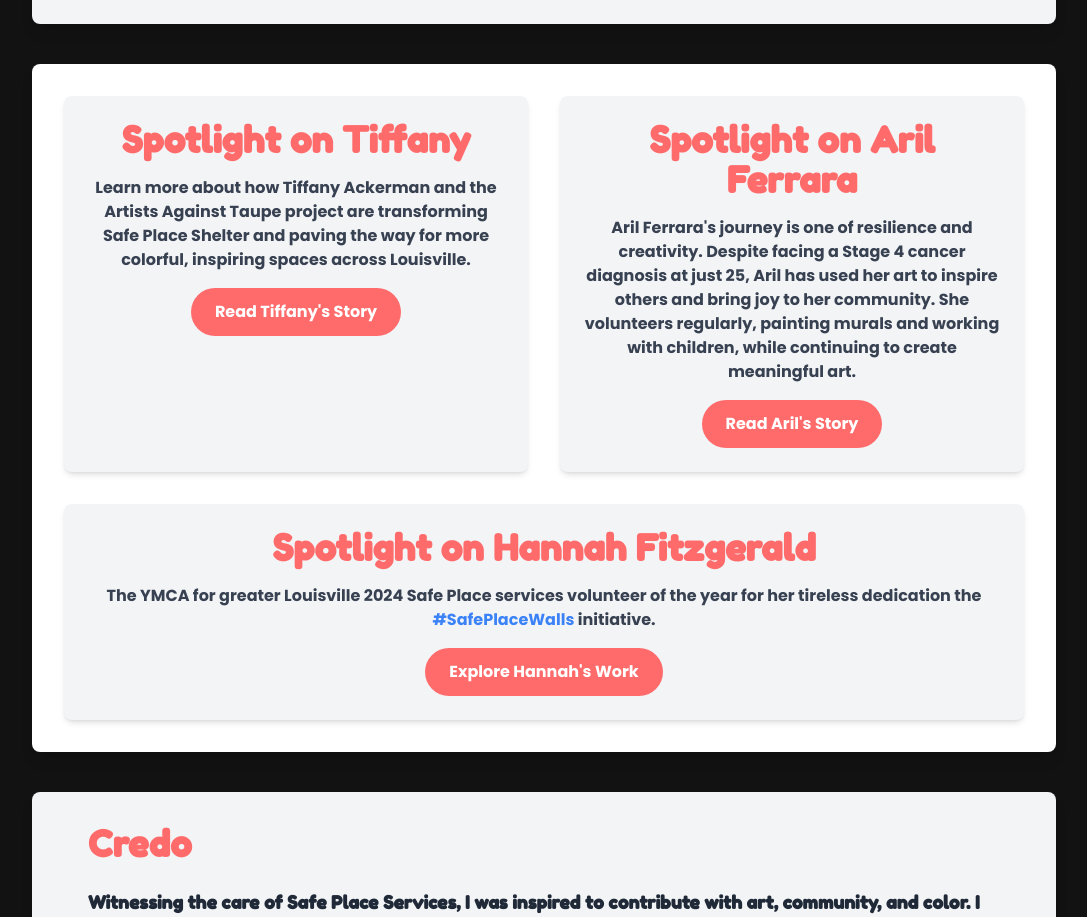
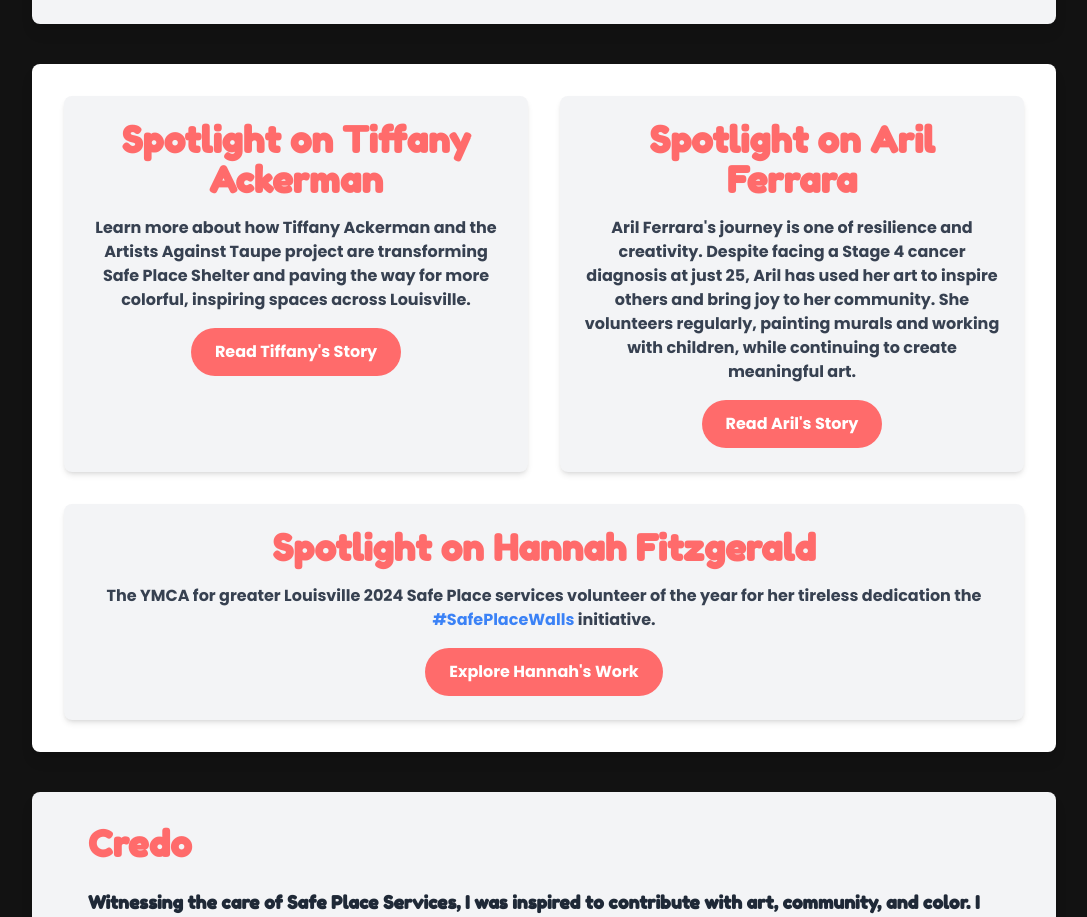
Before and after one commit to proverbiallemon/artists-against-taupe-n, a React (Vite) app: page / in a window 1280 px wide. Shown: the part 860-1777 px from the top of the page, without its empty margins (96-1183 px from the left). Built offline with nearby package versions, Linux system fonts and the light colour scheme; no server answers; what aws-amplify would draw is missing.

Commit message:
Forgot to add Tiffany's last name

```diff
--- a/src/components/SpotlightFeature.tsx
+++ b/src/components/SpotlightFeature.tsx
@@ -6,7 +6,7 @@
       <div className="grid grid-cols-1 md:grid-cols-2 gap-8">
         {/* Tiffany Ackerman Spotlight */}
         <div className="bg-gray-100 rounded-lg p-6 shadow-md text-center">
-          <h3 className="text-4xl font-bold text-primary mb-4">Spotlight on Tiffany</h3>
+          <h3 className="text-4xl font-bold text-primary mb-4">Spotlight on Tiffany Ackerman</h3>
           <p className="mb-4 font-bold text-gray-700">
             Learn more about how Tiffany Ackerman and the Artists Against Taupe project
             are transforming Safe Place Shelter and paving the way for more colorful,
```
